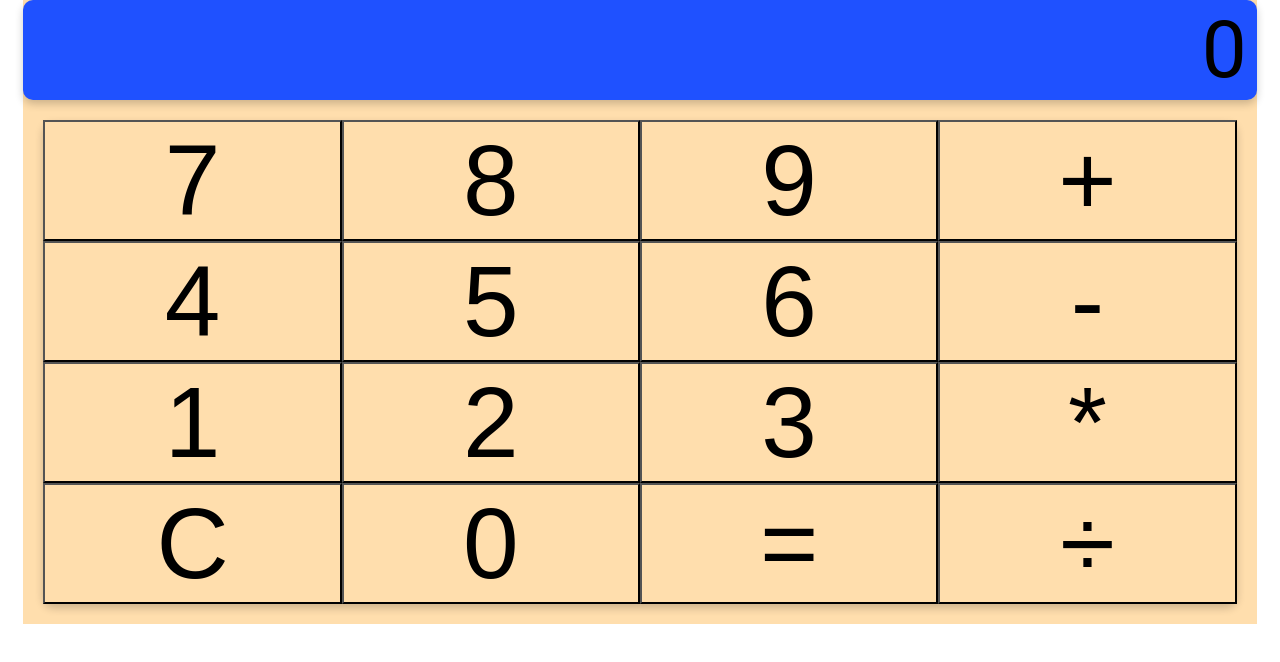
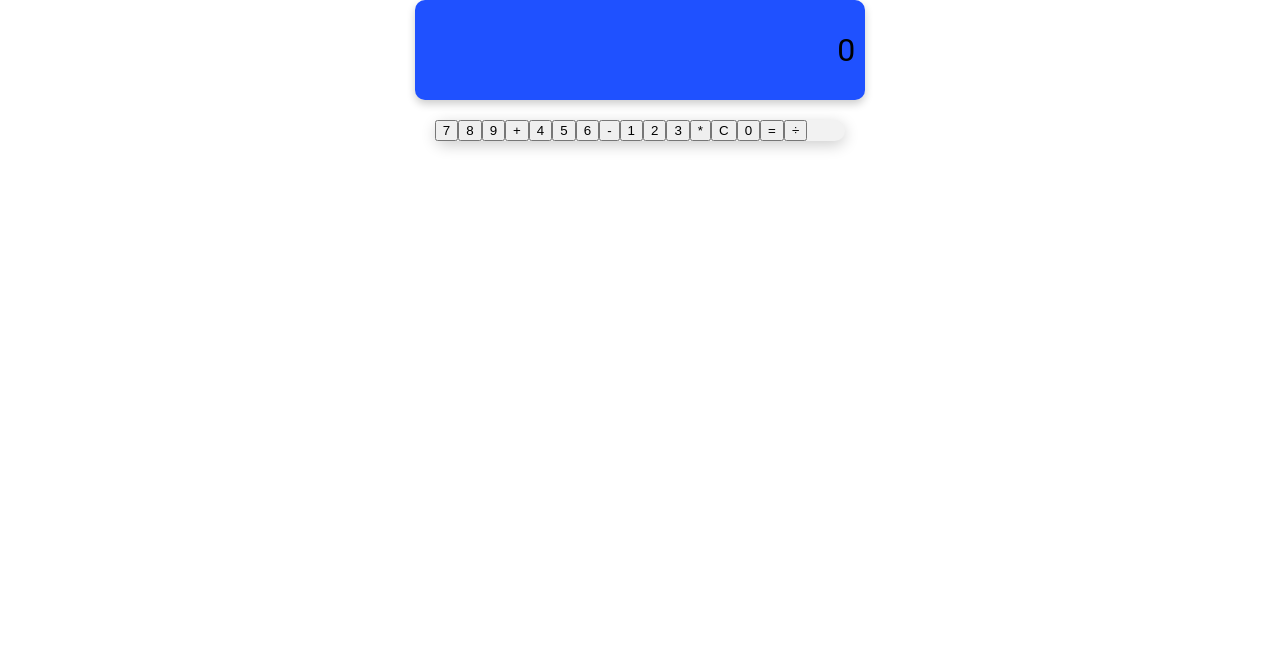
Before and after one commit to jpjpjp8/midtermexam, a React (Create React App) app: page / in a window 1280 px wide. Shown: the top 662 px of the page. Built offline with nearby package versions, Linux system fonts and the light colour scheme.

Commit message:
Update App.css

```diff
--- a/src/App.css
+++ b/src/App.css
@@ -51,7 +51,7 @@ body {
 
 .CalcDisplay {
   display: flex;
-  flex: 0 1 100%;
+  flex: 10 1 90%;
   border: 1px #000;
   height: 100px;
   font-size: 2em;
@@ -71,11 +71,11 @@ body {
   flex-wrap: wrap;
   background-color: #f2f2f2;
   border-radius: 10px;
-  box-shadow: 0 4px 8px 0 rgba(0, 0, 0, 0.2);
+  box-shadow: 0 4px 15px 0 rgba(0, 0, 0, 0.2);
   margin: 20px;
 }
 
-.Calculator {
+.CalculatorBtn {
   display: flex;
   flex: 0 1 25%;
    font-size: 2.5em;
```
